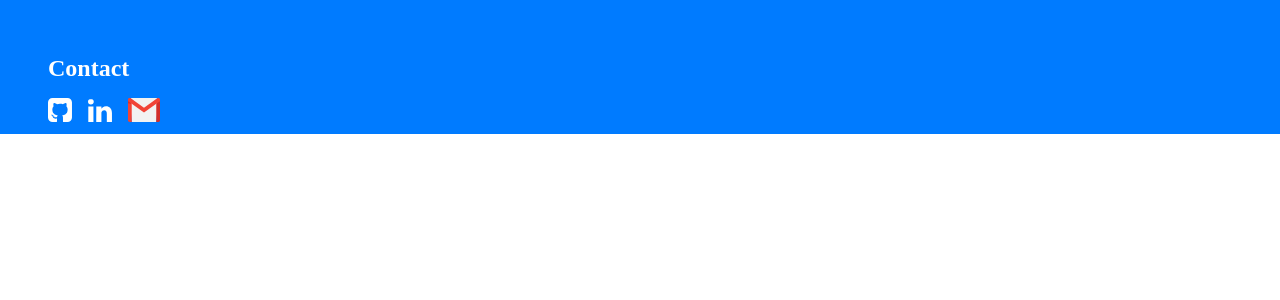
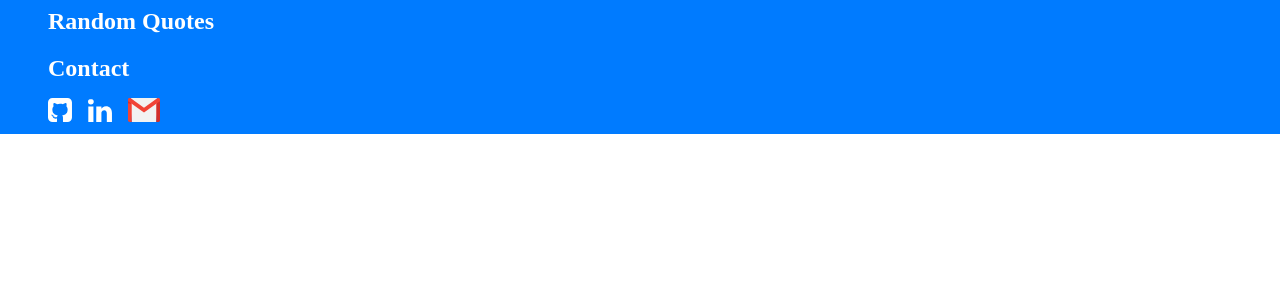
Before and after one commit to mbojec/random-quotes, a React (Create React App) app: page / in a window 1280 px wide. Shown: the top 300 px of the page. Built offline with nearby package versions, Linux system fonts and the light colour scheme.

Commit message:
Creating and styling basic app bar

```diff
--- a/src/AppBar.jsx
+++ b/src/AppBar.jsx
@@ -2,7 +2,13 @@ import React from 'react';
 
 function AppBar() {
   return (
-    <div className={'app-bar'}></div>
+    <div className={'app-bar'}>
+      <div className={'row'}>
+        <div className={'col-xs-12'}>
+          <h2>Random Quotes</h2>
+        </div>
+      </div>
+    </div>
   )
 }
 
--- a/src/resources/styles/main.scss
+++ b/src/resources/styles/main.scss
@@ -5,4 +5,5 @@
 @import "partials/base";
 @import "partials/app";
 @import "partials/main";
+@import "partials/appBar";
 @import "partials/footer";
--- a/src/resources/styles/partials/_appBar.scss
+++ b/src/resources/styles/partials/_appBar.scss
@@ -1,3 +1,4 @@
 .app-bar{
-
+  @extend %wrapper;
+  color: $color-white;
 }
```
